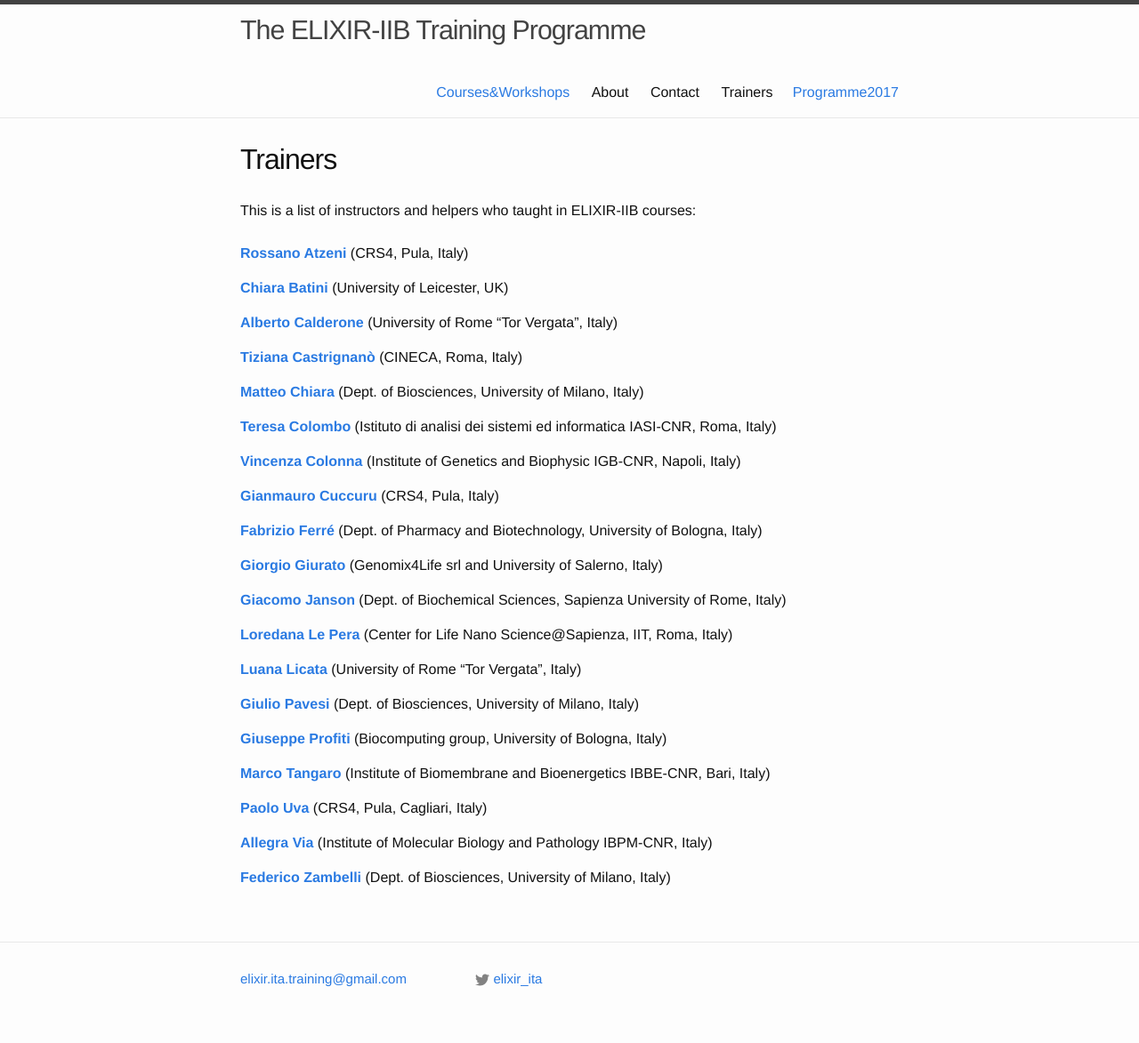
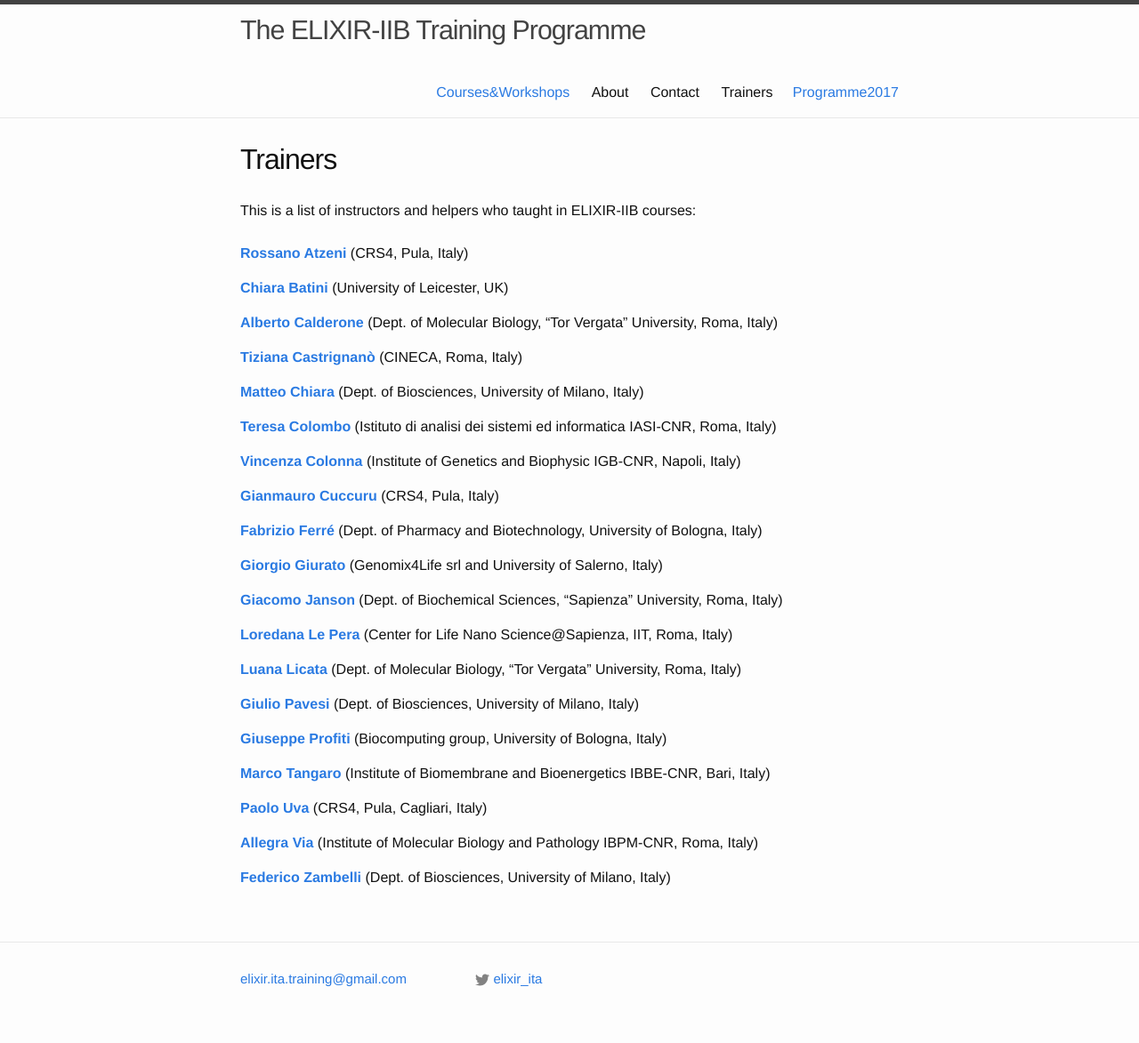
Before and after one commit to ELIXIR-IIB-training/website, a Jekyll site: the page built from _pages/04-trainers.md, in a window 1280 px wide. Shown: the whole page at 89% size. Built offline with Jekyll 4.4.1, drawn with Linux system fonts in a browser that asks for light colours.

Commit message:
Trainers Page update

```diff
--- a/_pages/04-trainers.md
+++ b/_pages/04-trainers.md
@@ -11,7 +11,7 @@ permalink: /trainers/
 
 [**Chiara Batini**](../instructors/chiara_batini.html) (University of Leicester, UK)<br>
 
-[**Alberto Calderone**](../instructors/alberto_calderone.html) (University of Rome "Tor Vergata", Italy)<br>
+[**Alberto Calderone**](../instructors/alberto_calderone.html) (Dept. of Molecular Biology, "Tor Vergata" University,  Roma, Italy)<br>
 
 [**Tiziana Castrignanò**](../instructors/tiziana_castrignano.html) (CINECA, Roma, Italy)<br>
 
@@ -27,11 +27,11 @@ permalink: /trainers/
 
 [**Giorgio Giurato**](http://www.labmedmolge.unisa.it/italiano/teamit/giorgiogiurato) (Genomix4Life srl and University of Salerno, Italy)<br>
 
-[**Giacomo Janson**](../instructors/giacomo_janson.html) (Dept. of Biochemical Sciences, Sapienza University of Rome, Italy)<br>
+[**Giacomo Janson**](../instructors/giacomo_janson.html) (Dept. of Biochemical Sciences, "Sapienza" University, Roma, Italy)<br>
 
 [**Loredana Le Pera**](../instructors/loredana_le_pera.html) (Center for Life Nano Science@Sapienza, IIT, Roma, Italy)<br>
 
-[**Luana Licata**](../instructors/luana_licata.html) (University of Rome "Tor Vergata", Italy)<br>
+[**Luana Licata**](../instructors/luana_licata.html) (Dept. of Molecular Biology, "Tor Vergata" University, Roma, Italy)<br>
 
 [**Giulio Pavesi**](http://159.149.160.56/beacon/) (Dept. of Biosciences, University of Milano, Italy)<br>
 
@@ -41,6 +41,6 @@ permalink: /trainers/
 
 [**Paolo Uva**](http://www.crs4.it/peopledetails/183/paolo-uva/) (CRS4, Pula, Cagliari, Italy)<br>
 
-[**Allegra Via**](../instructors/allegra_via.html) (Institute of Molecular Biology and Pathology IBPM-CNR, Italy)<br>
+[**Allegra Via**](../instructors/allegra_via.html) (Institute of Molecular Biology and Pathology IBPM-CNR, Roma, Italy)<br>
 
 [**Federico Zambelli**](http://159.149.160.56/beacon/) (Dept. of Biosciences, University of Milano, Italy)<br>
```
